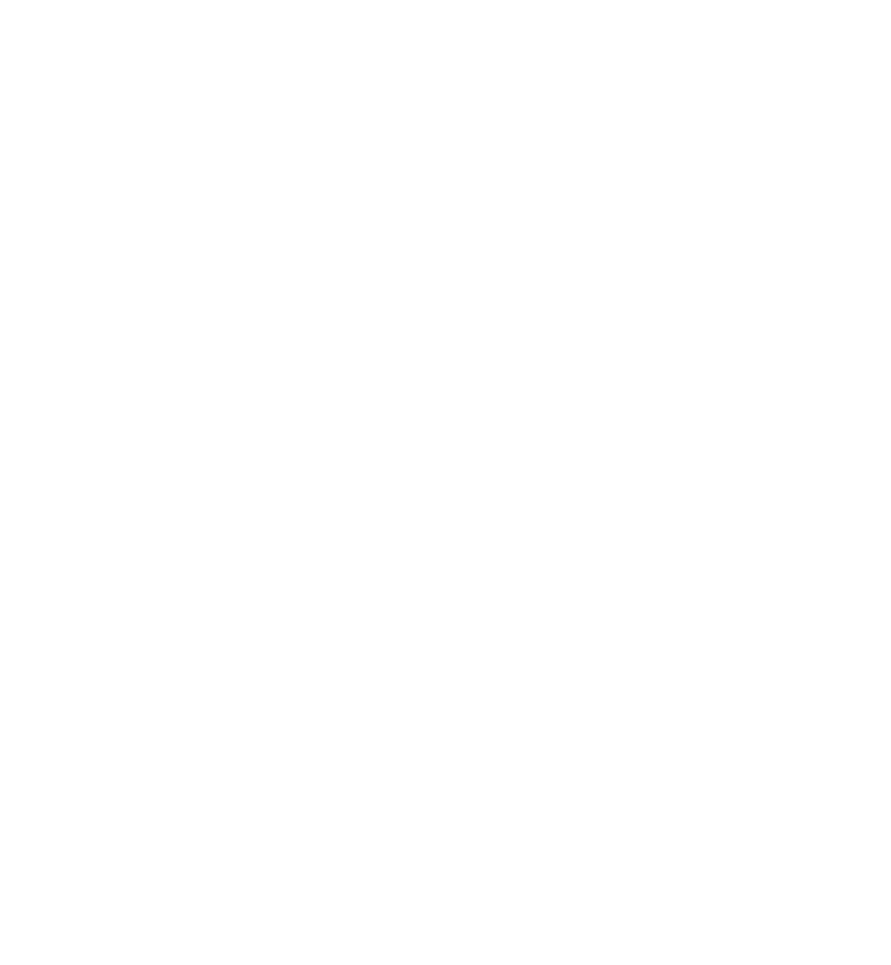
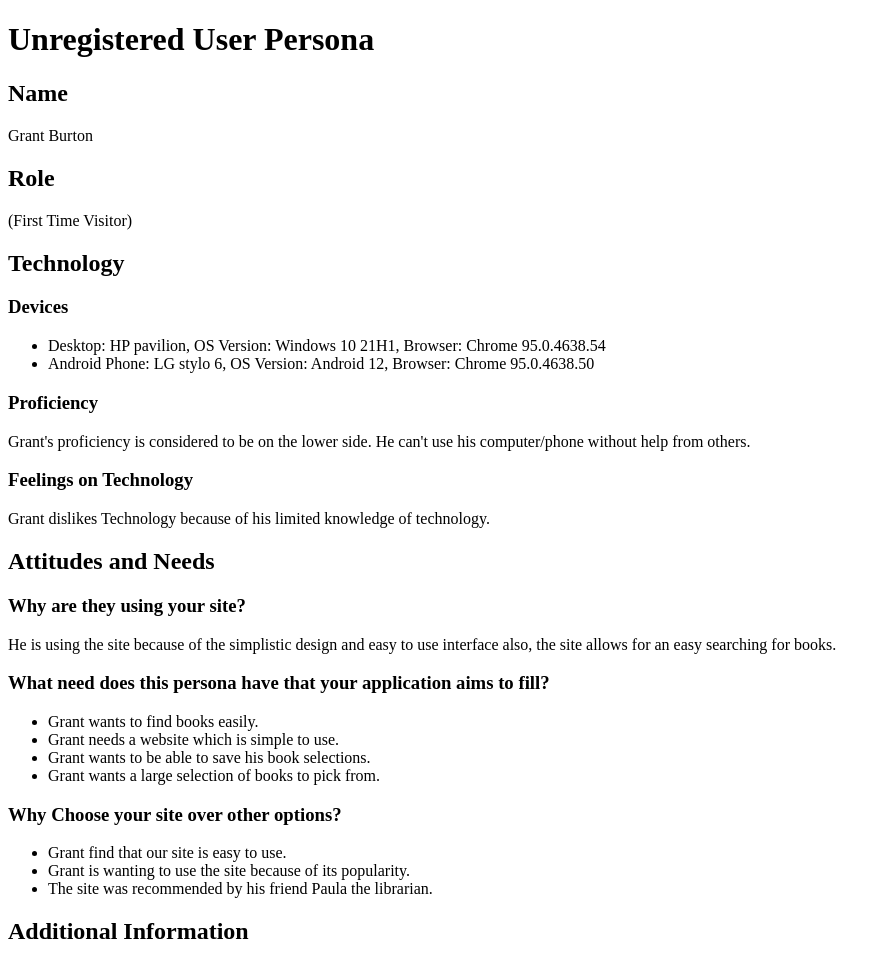
Before and after one commit to https-github-com-Estenbargas/book-finder-capstone, a plain HTML site: page documentation/grant-burton.html in a window 1280 px wide. Shown: the whole page, without its empty margins (0-891 px from the left). Before the commit the page ends 800 px from the top, so only its background shows below. Drawn offline with Linux system fonts and the light colour scheme.

Commit message:
Filled out Grants Persona

```diff
--- a/documentation/grant-burton.html
+++ b/documentation/grant-burton.html
@@ -6,6 +6,41 @@
     <title>Grant Burton</title>
 </head>
 <body>
+<h1>Unregistered User Persona</h1>
+
+<h2>Name</h2>
+<p>Grant Burton</p>
+<h2>Role</h2>
+<p>(First Time Visitor)</p>
+
+<h2>Technology</h2>
+<h3>Devices</h3>
+<ul>
+    <li>Desktop: HP pavilion, OS Version: Windows 10 21H1, Browser: Chrome 95.0.4638.54 </li>
+    <li>Android Phone: LG stylo 6, OS Version: Android 12, Browser: Chrome 95.0.4638.50</li>
+</ul>
+<h3>Proficiency</h3>
+<p>Grant's proficiency is considered to be on the lower side. He can't use his computer/phone without help from others.</p>
+<h3>Feelings on Technology</h3>
+<p>Grant dislikes Technology because of his limited knowledge of technology.</p>
+<h2>Attitudes and Needs</h2>
+<h3>Why are they using your site?</h3>
+<p>He is using the site because of the simplistic design and easy to use interface also, the site allows for an easy searching for books.</p>
+<h3>What need does this persona have that your application aims to fill?</h3>
+<ul>
+    <li>Grant wants to find books easily.</li>
+    <li>Grant needs a website which is simple to use.</li>
+    <li>Grant wants to be able to save his book selections.</li>
+    <li>Grant wants a large selection of books to pick from.</li>
+</ul>
+<h3>Why Choose your site over other options?</h3>
+<ul>
+    <li>Grant find that our site is easy to use.</li>
+    <li>Grant is wanting to use the site because of its popularity.</li>
+    <li>The site was recommended by his friend Paula the librarian.</li>
+</ul>
+<h2>Additional Information</h2>
+
 
 </body>
 </html>
```
